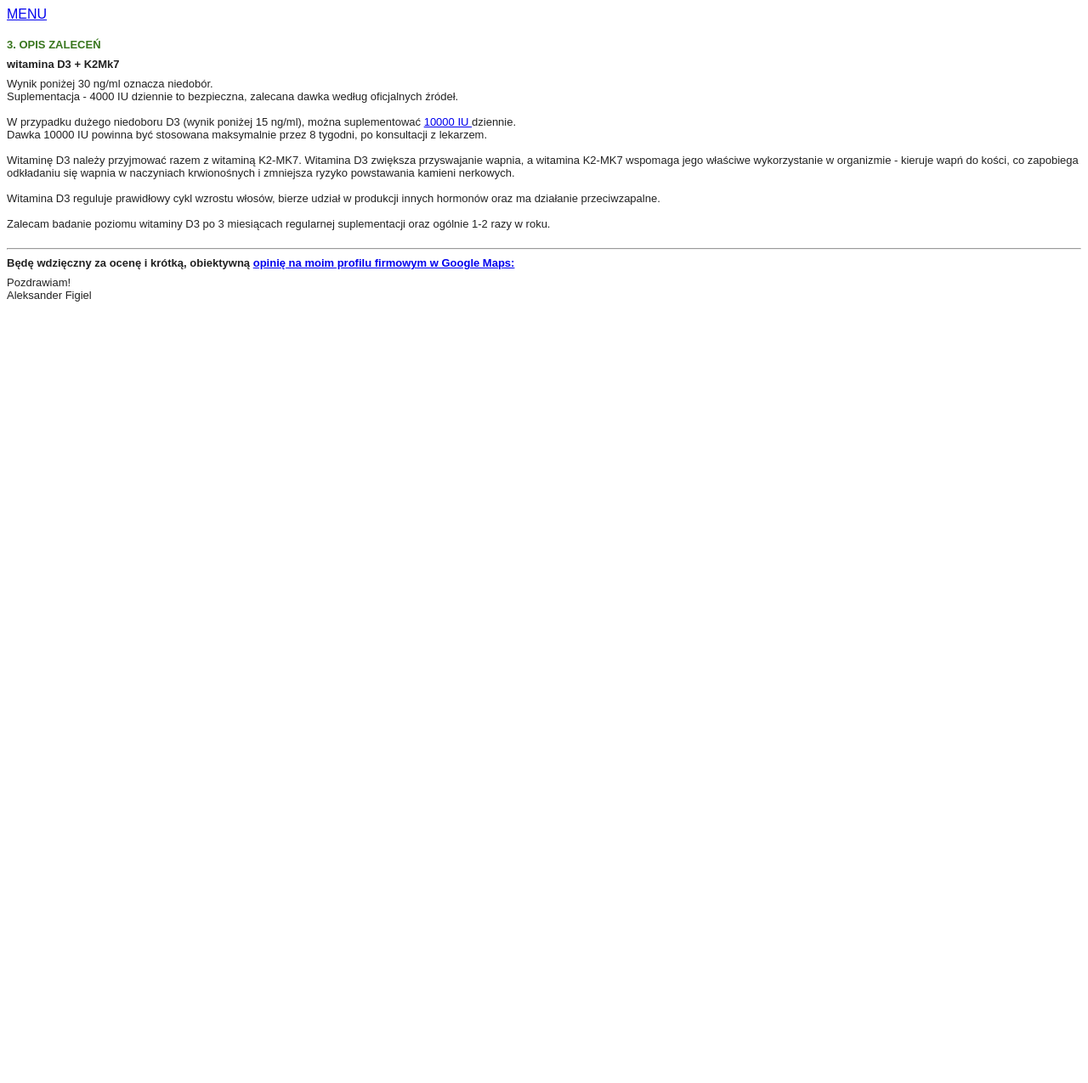
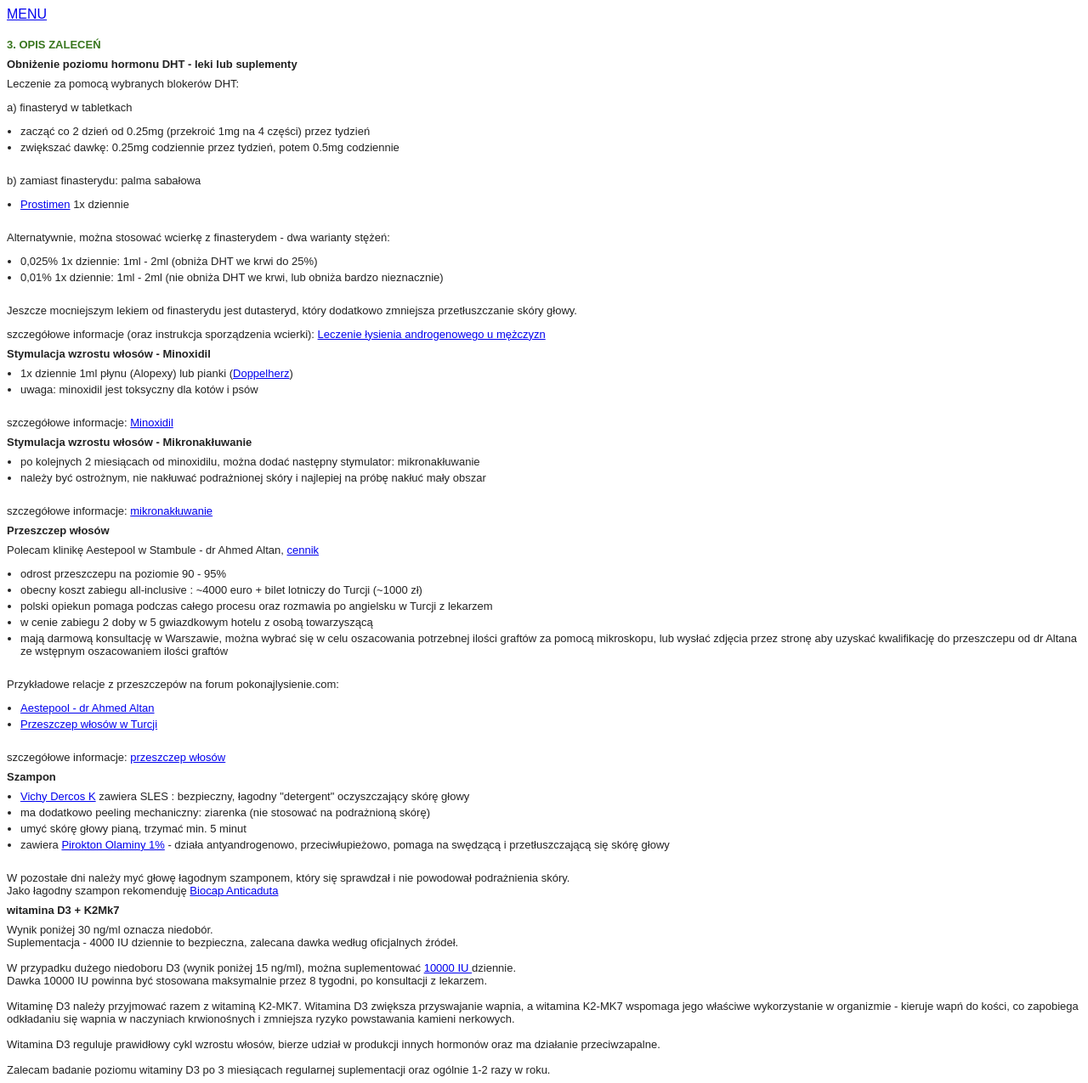
Before and after one commit to feegloo/feegloo.github.io, a Jekyll site: the page gmail/3-opis-zalecen.html, which Jekyll copies as it is, in a window 1280 px wide. Shown: the whole page at 85% size. Built offline with Jekyll 4.4.1, drawn with Linux system fonts in a browser that asks for light colours; before the commit the page ends 900 px from its top, so only the background shows below that.

Commit message:
Refactor code structure for improved readability and maintainability

```diff
--- a/gmail/3-opis-zalecen.html
+++ b/gmail/3-opis-zalecen.html
@@ -6,6 +6,129 @@
   </a>
   <div>
     <h1>3. OPIS ZALECEŃ</h1>
+
+    <h3>
+      Obniżenie poziomu hormonu DHT - leki lub suplementy
+    </h3>
+
+    <p>
+      Leczenie za pomocą wybranych blokerów DHT:
+    </p>
+    <div>
+      a) finasteryd w tabletkach
+    </div>
+    <ul>
+      <li>
+        zacząć co 2 dzień od 0.25mg (przekroić 1mg na 4 części) przez tydzień
+      </li>
+      <li>
+        zwiększać dawkę: 0.25mg codziennie przez tydzień, potem 0.5mg codziennie
+      </li>
+    </ul>
+
+    <div>
+      b) zamiast finasterydu: palma sabałowa
+    </div>
+    <ul>
+      <li>
+        <a href="https://allegro.pl/oferta/prostimen-90-kaps-na-prostate-17532739186">Prostimen</a> 1x dziennie
+      </li>
+    </ul>
+
+    <div>
+      Alternatywnie, można stosować wcierkę z finasterydem - dwa warianty stężeń:
+    </div>
+    <ul>
+      <li>
+        0,025% 1x dziennie: 1ml - 2ml (obniża DHT we krwi do 25%)
+      </li>
+      <li>
+        0,01% 1x dziennie: 1ml - 2ml (nie obniża DHT we krwi, lub obniża bardzo nieznacznie)
+      </li>
+    </ul>
+
+    <p>
+      Jeszcze mocniejszym lekiem od finasterydu jest dutasteryd, który dodatkowo zmniejsza przetłuszczanie skóry głowy.
+    </p>
+
+    szczegółowe informacje (oraz instrukcja sporządzenia wcierki): <a
+      href="https://trycholog.pl/leczenie-lysienia-androgenowego-u-mezczyzn">Leczenie łysienia
+      androgenowego u mężczyzn</a>
+
+    <h3>
+      Stymulacja wzrostu włosów - Minoxidil
+    </h3>
+    <ul>
+      <li>1x dziennie 1ml płynu (Alopexy) lub pianki (<a href="https://www.ceneo.pl/174130671">Doppelherz</a>)</li>
+      <li>uwaga: minoxidil jest toksyczny dla kotów i psów</li>
+    </ul>
+    szczegółowe informacje: <a href="https://trycholog.pl/minoxidil">Minoxidil</a>
+
+    <h3>
+      Stymulacja wzrostu włosów - Mikronakłuwanie
+    </h3>
+    <ul>
+      <li>po kolejnych 2 miesiącach od minoxidilu, można dodać następny stymulator: mikronakłuwanie</li>
+      <li>należy być ostrożnym, nie nakłuwać podrażnionej skóry i najlepiej na próbę nakłuć mały obszar</li>
+    </ul>
+    szczegółowe informacje: <a href="https://trycholog.pl/mikronakluwanie/">mikronakłuwanie</a>
+
+
+    <h3>
+      Przeszczep włosów
+    </h3>
+
+    <p>
+      Polecam klinikę Aestepool w Stambule - dr Ahmed Altan, <a
+        href="https://aestepoolclinic.pl/cennik/standard/">cennik</a>
+    </p>
+    <ul>
+      <li>odrost przeszczepu na poziomie 90 - 95%</li>
+      <li>obecny koszt zabiegu all-inclusive : ~4000 euro + bilet lotniczy do Turcji (~1000 zł)</li>
+      <li>polski opiekun pomaga podczas całego procesu oraz rozmawia po angielsku w Turcji z lekarzem</li>
+      <li>w cenie zabiegu 2 doby w 5 gwiazdkowym hotelu z osobą towarzyszącą</li>
+      <li>mają darmową konsultację w Warszawie, można wybrać się w celu oszacowania potrzebnej ilości graftów za pomocą
+        mikroskopu, lub wysłać zdjęcia przez stronę aby uzyskać kwalifikację do przeszczepu od dr Altana ze wstępnym
+        oszacowaniem ilości graftów</li>
+    </ul>
+
+    <div>
+      Przykładowe relacje z przeszczepów na forum pokonajlysienie.com:
+    </div>
+    <ul>
+      <li>
+        <a href="https://pokonajlysienie.com/topic/4233-aestepool-dr-ahmed-altan-2600-10022022">Aestepool - dr Ahmed
+          Altan</a>
+      </li>
+      <li>
+        <a href="https://pokonajlysienie.com/topic/4256-przeszczep-wlosow-w-turcji/#findComment-62583">Przeszczep włosów
+          w Turcji</a>
+      </li>
+    </ul>
+
+    szczegółowe informacje: <a href="https://trycholog.pl/przeszczep-wlosow/">przeszczep włosów</a>
+
+
+    <h3>
+      Szampon
+    </h3>
+
+    <ul>
+      <li><a href="https://www.ceneo.pl/98074507">Vichy Dercos K</a> zawiera SLES : bezpieczny, łagodny "detergent"
+        oczyszczający skórę głowy</li>
+      <li>ma dodatkowo peeling mechaniczny: ziarenka (nie stosować na podrażnioną skórę)</li>
+      <li>umyć skórę głowy pianą, trzymać min. 5 minut</li>
+      <li>zawiera <a
+          href="https://hairgivers.com/pl-pl/blogs/ingredients/the-effect-of-ketoconazole-and-piroctone-olamine-on-hair-growth">Pirokton
+          Olaminy 1%</a> - działa antyandrogenowo, przeciwłupieżowo, pomaga na swędzącą i przetłuszczającą
+        się skórę głowy</li>
+    </ul>
+
+    <div>
+      W pozostałe dni należy myć głowę łagodnym szamponem, który się sprawdzał i nie powodował podrażnienia skóry.
+    </div>
+    Jako łagodny szampon rekomenduję <a href="https://www.ceneo.pl/17214297">Biocap Anticaduta</a>
+
 
     <h3>
       witamina D3 + K2Mk7
@@ -46,16 +169,5 @@
     <div>
       Zalecam badanie poziomu witaminy D3 po 3 miesiącach regularnej suplementacji oraz ogólnie 1-2 razy w roku.
     </div>
-
-    <br />
-    <hr />
-    <h3>
-      Będę wdzięczny za ocenę i krótką, obiektywną <a href="https://g.page/r/Cf3ru1U3RiL5EAI/review">opinię na moim
-        profilu firmowym w Google Maps:</a>
-    </h3>
-    <div>
-      Pozdrawiam!
-    </div>
-    Aleksander Figiel
   </div>
 </body>
--- a/gmail/gmail.css
+++ b/gmail/gmail.css
@@ -28,7 +28,7 @@
 }
 
 ul {
-    padding-left: 20px;
+    padding-left: 16px;
     margin-bottom: 20px;
 }
 
```
Also changed, not shown: gmail/1-opinia-trychologiczna.html (+22 -4 lines), gmail/2-zalecenia.html (+39 -2 lines), gmail/4-podsumowanie.html (added, +56 -0 lines), gmail/index.html (+9 -3 lines), gmail/norwood-hamilton.png (added).
